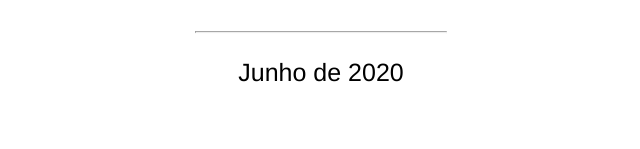
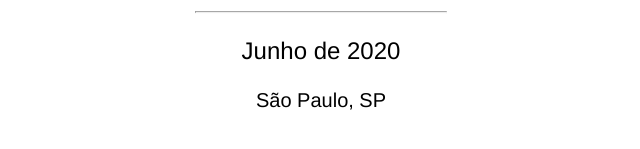
Before and after one commit to rubysummitbrasil/rubysummitbrasil.github.io, a plain HTML site: page index.html in a window 1280 px wide. Shown: the part 521-670 px from the top of the page, without its empty margins (319-959 px from the left). Drawn offline with Linux system fonts and the light colour scheme.

Commit message:
Add event location

```diff
--- a/css/style.css
+++ b/css/style.css
@@ -5,6 +5,14 @@ body, html {
 
 img {
   width: 10em;
+}
+
+.date {
+  font-size: 24px;
+}
+
+.location {
+  font-size: 20px;
 }
 
 .content {
--- a/index.html
+++ b/index.html
@@ -13,7 +13,8 @@
         <img src="images/ruby-summit-brasil-logo.png">
         <h1>Ruby Summit Brasil</h1>
         <hr>
-        <p>Junho de 2020</p>
+        <p class="date">Junho de 2020</p>
+        <p class="location">São Paulo, SP</p>
       </div>
     </div>
   </body>
```
